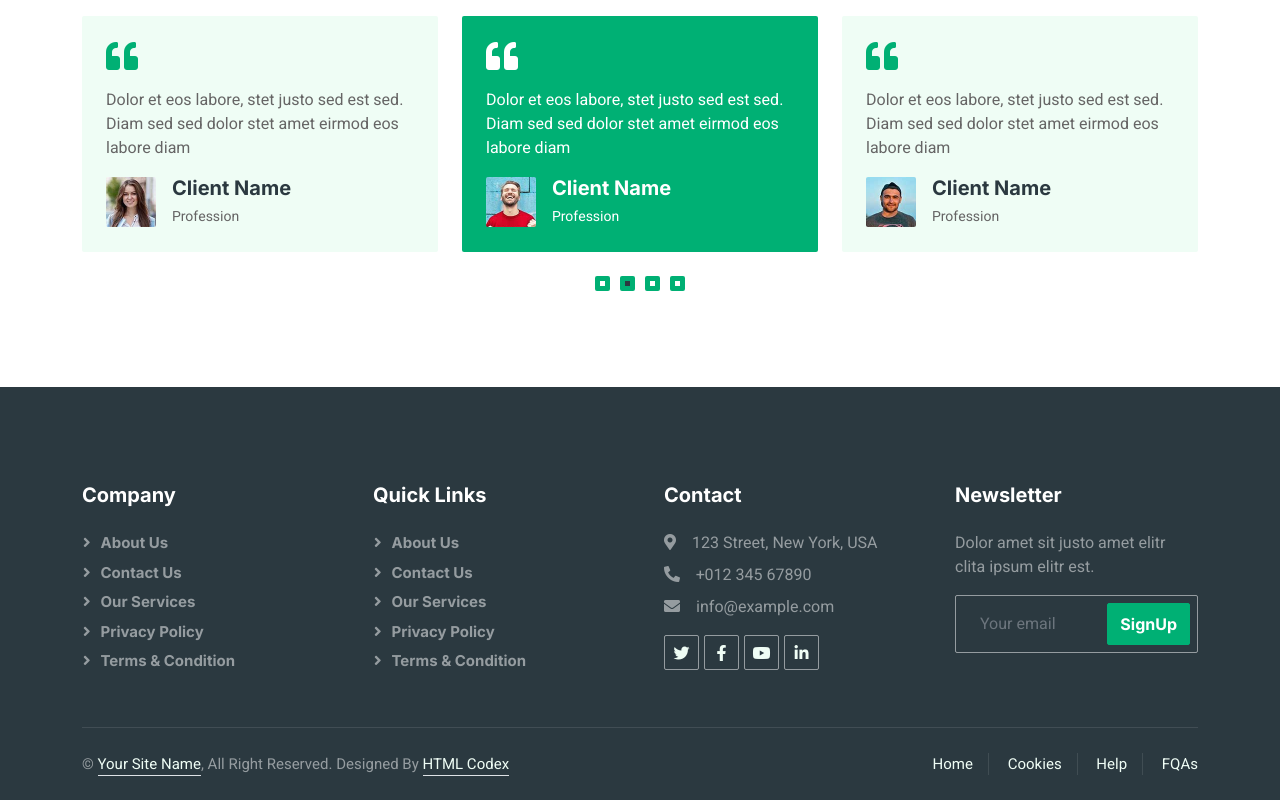
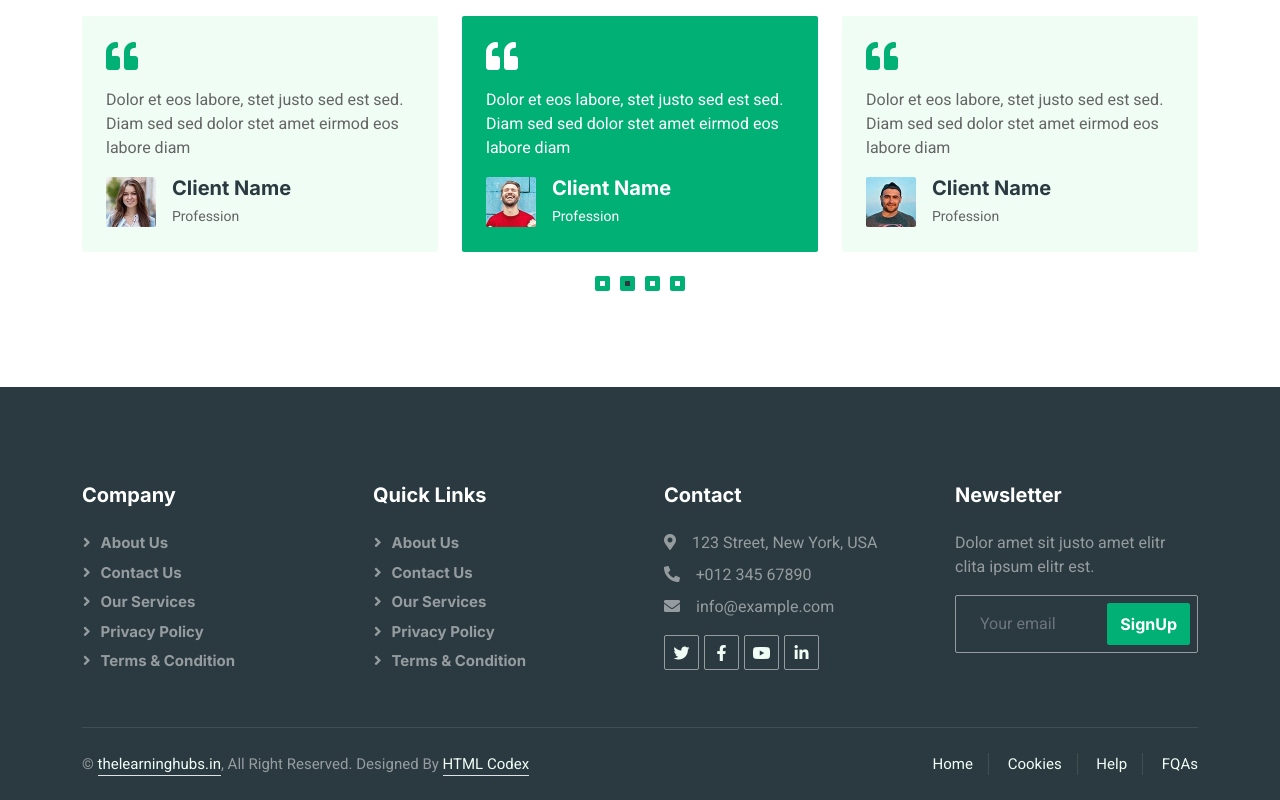
Before and after one commit to osihark7/jobportal, a plain HTML site: page index.html in a window 1280 px wide. Shown: the part 3393-4193 px from the top of the page. Drawn offline with nearby package versions, Linux system fonts and the light colour scheme.

Commit message:
Chchange website url

```diff
--- a/index.html
+++ b/index.html
@@ -696,9 +696,7 @@
                 <div class="copyright">
                     <div class="row">
                         <div class="col-md-6 text-center text-md-start mb-3 mb-md-0">
-                            &copy; <a class="border-bottom" href="#">Your Site Name</a>, All Right Reserved.
-
-							<!--/*** This template is free as long as you keep the footer author’s credit link/attribution link/backlink. If you'd like to use the template without the footer author’s credit link/attribution link/backlink, you can purchase the Credit Removal License from "https://htmlcodex.com/credit-removal". Thank you for your support. ***/-->
+                            &copy; <a class="border-bottom" href="www.thelearninghubs.in">thelearninghubs.in</a>, All Right Reserved.
 							Designed By <a class="border-bottom" href="https://htmlcodex.com">HTML Codex</a>
                         </div>
                         <div class="col-md-6 text-center text-md-end">
@@ -713,22 +711,14 @@
                 </div>
             </div>
         </div>
-        <!-- Footer End -->
-
-
-        <!-- Back to Top -->
         <a href="#" class="btn btn-lg btn-primary btn-lg-square back-to-top"><i class="bi bi-arrow-up"></i></a>
     </div>
-
-    <!-- JavaScript Libraries -->
     <script src="https://code.jquery.com/jquery-3.4.1.min.js"></script>
     <script src="https://cdn.jsdelivr.net/npm/bootstrap@5.0.0/dist/js/bootstrap.bundle.min.js"></script>
     <script src="lib/wow/wow.min.js"></script>
     <script src="lib/easing/easing.min.js"></script>
     <script src="lib/waypoints/waypoints.min.js"></script>
     <script src="lib/owlcarousel/owl.carousel.min.js"></script>
-
-    <!-- Template Javascript -->
     <script src="js/main.js"></script>
 </body>
 
```
